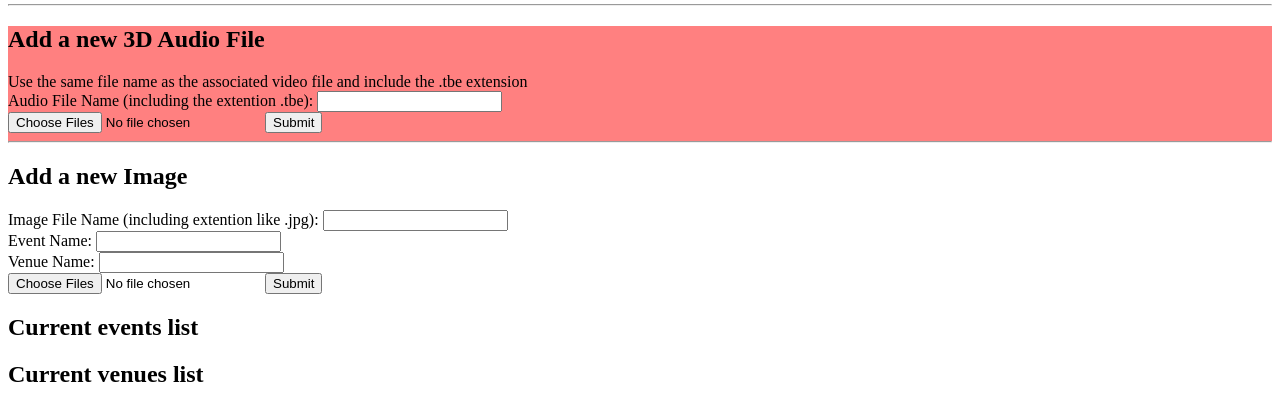
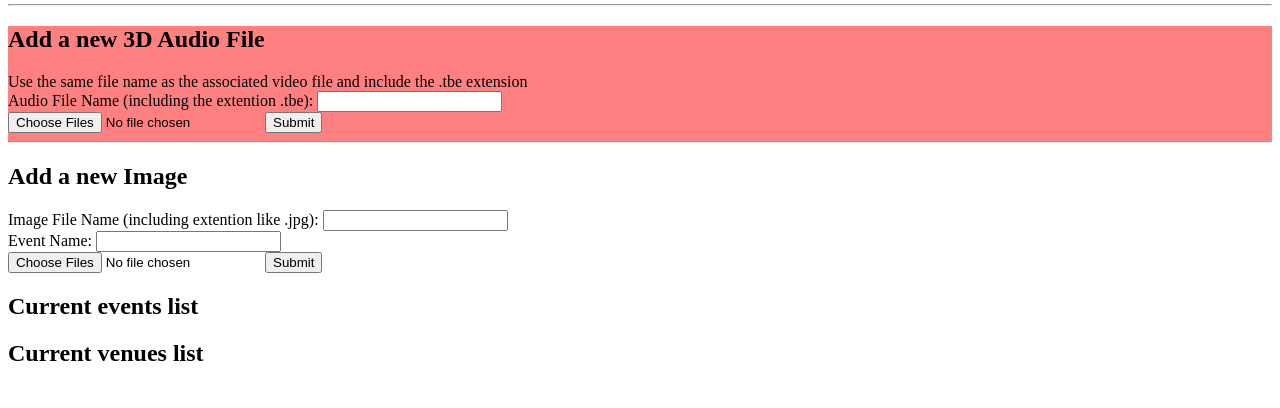
Before and after one commit to mghamsar/vrsus_api, a Flask app: page / in a window 1280 px wide. Shown: the part 517-925 px from the top of the page. After the commit the page ends 878 px from the top, so only its background shows below. Run offline with Flask 2, Linux system fonts and the light colour scheme; data that the repository does not hold is empty; some libraries are stand-ins or nearby versions.

Commit message:
small changes to image upload

```diff
--- a/templates/basic.html
+++ b/templates/basic.html
@@ -91,8 +91,6 @@
 <form action="audio/upload" method="post" enctype="multipart/form-data">
     <span> Use the same file name as the associated video file and include the .tbe extension </span> </br>
     Audio File Name (including the extention .tbe): <input type="text" name="audio_name"></br>
-
-    <!--Associated Video File Name: <input type="text" name="audio_video_name"></br>--><!-- value="Eg. hackney Festival"><br>-->
     <input type="file" name="audio[]" multiple>
     <input type="submit">
 </form>
@@ -102,9 +100,8 @@
 
 <h2> Add a new Image </h2>
 <form action="images/upload" method="post" enctype="multipart/form-data">
-    Image File Name (including extention like .jpg): <input type="text" name="image_name"></br><!-- value="Eg. jam_session_01.mp3"><br>-->
-    Event Name: <input type="text" name="image_event_name"></br><!-- value="Eg. hackney Festival"><br>-->
-    Venue Name: <input type="text" name="image_venue_name"></br><!-- value="Eg. Sonos studios"><br>-->
+    Image File Name (including extention like .jpg): <input type="text" name="image_name"></br>
+    Event Name: <input type="text" name="image_event_name"></br>
     <input type="file" name="image[]" multiple>
     <input type="submit">
 </form>
```
Also changed, not shown: images.py (+9 -0 lines), 1 other file.
